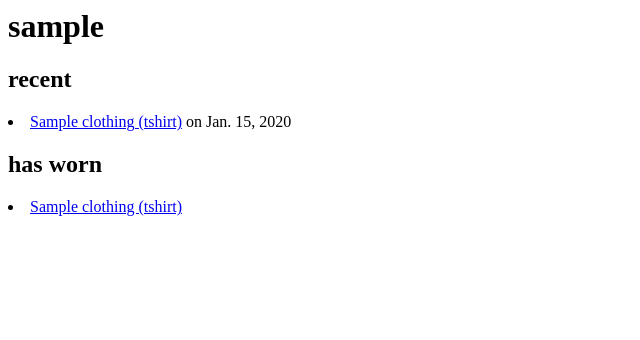
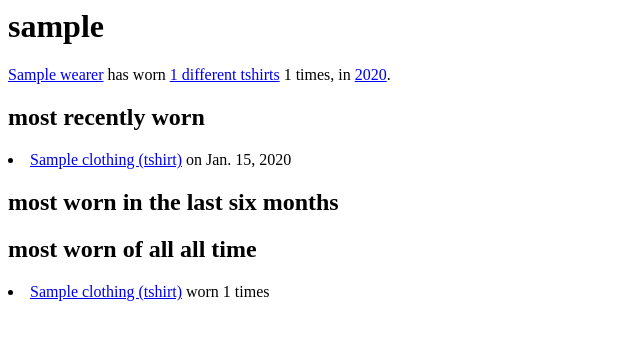
Before and after one commit to norm/hasworn, a Django app: template templates/wearers/wearer_page.html in a window 1280 px wide. Shown: the top 340 px of the page, without its empty margins (0-640 px from the left). Run offline with Django 3.2, Linux system fonts and the light colour scheme; the template is opened without the code that fills it: values that come from a table or form of the project are taken from there, others are empty; tables that the repository leaves empty hold one stand-in row (values such as "Sample post").

Commit message:
Show a summary of most worn tshirts on homepage
There can be an interesting difference between all-time-most-worn
and recently-most-worn, so show both, where 'recently' is roughly
six months.

```diff
--- a/hasworn/wearers/models.py
+++ b/hasworn/wearers/models.py
@@ -1,4 +1,4 @@
-from datetime import date
+from datetime import date, timedelta
 from django.contrib.auth.models import AbstractUser
 from django.core import validators
 from django.db import models
@@ -74,6 +74,18 @@ class Wearer(AbstractUser):
                 num_worn = models.Count('days_worn')
             ).order_by('-num_worn')
 
+    def most_worn_recently(self, cut_off=None):
+        if not cut_off:
+            cut_off = date.today() - timedelta(days=180)
+        # FIXME also order by date first worn
+        return self.worn_set.filter(
+                days_worn__day__gte = cut_off
+            ).annotate(
+                num_worn=models.Count('days_worn')
+            ).filter(
+                num_worn__gt = 1
+            ).order_by('-num_worn')
+
     def years_active(self):
         return [ year.year for year in self.wearings.dates('day', 'year') ]
 
--- a/templates/wearers/base.html
+++ b/templates/wearers/base.html
@@ -3,6 +3,23 @@
 
 </head>
 <body>
+{% block header %}
+  <h1>{{wearer}}</h1>
+
+  <p>
+    <a href='/'>{{wearer.get_name}}</a> has worn
+    <a href='/tshirts/'>{{wearer.has_worn.count}} different tshirts</a>
+    {{wearer.wearings.count}} times, in
+    {% for year in wearer.years_active %}
+      {% if forloop.last %}
+        {% if not forloop.first %} and {% endif %}
+        <a href='/{{year}}/'>{{year}}</a>.
+      {% else %}
+        <a href='/{{year}}/'>{{year}}</a>,
+      {% endif %}
+    {% endfor %}
+  </p>
+{% endblock %}
 {% block content %}
 {% endblock %}
 </body>
--- a/templates/wearers/wearer_page.html
+++ b/templates/wearers/wearer_page.html
@@ -1,8 +1,7 @@
 {% extends "wearers/base.html" %}
 
 {% block content %}
-<h1>{{wearer}}</h1>
-<h2>recent</h2>
+<h2>most recently worn</h2>
 {% for wearing in wearer.wearings.all|slice:':10' %}
 <li>
   <a href='{{wearing.clothing.static_site_url}}'>{{wearing.clothing}}</a>
@@ -10,8 +9,13 @@
 </li>
 {% endfor %}
 
-<h2>has worn</h2>
-{% for clothing in wearer.has_worn.all %}
-<li><a href='{{clothing.static_site_url}}'>{{clothing}}</a></li>
+<h2>most worn in the last six months</h2>
+{% for worn in wearer.most_worn_recently|slice:':12' %}
+  <li><a href='{{worn.clothing.static_site_url}}'>{{worn.clothing}}</a> worn {{worn.num_worn}} times</li>
+{% endfor %}
+
+<h2>most worn of all all time</h2>
+{% for worn in wearer.most_worn|slice:':12' %}
+  <li><a href='{{worn.clothing.static_site_url}}'>{{worn.clothing}}</a> worn {{worn.num_worn}} times</li>
 {% endfor %}
 {% endblock %}
```
